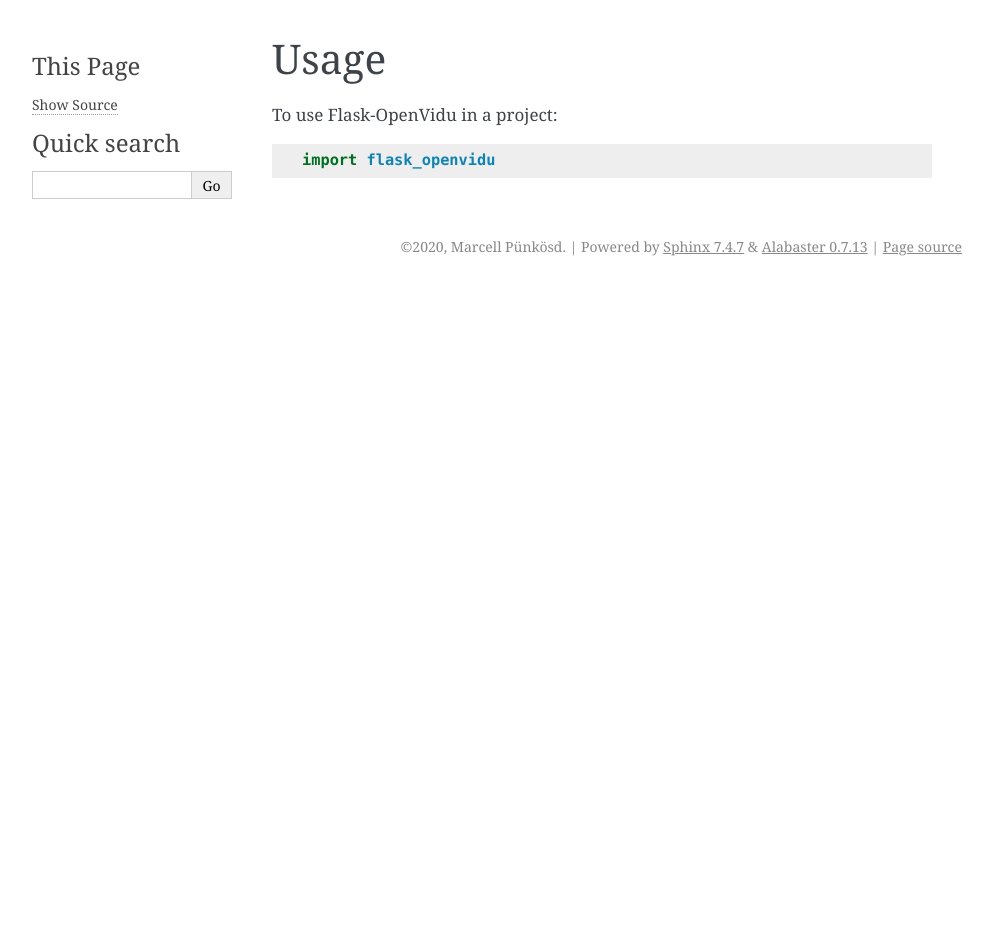
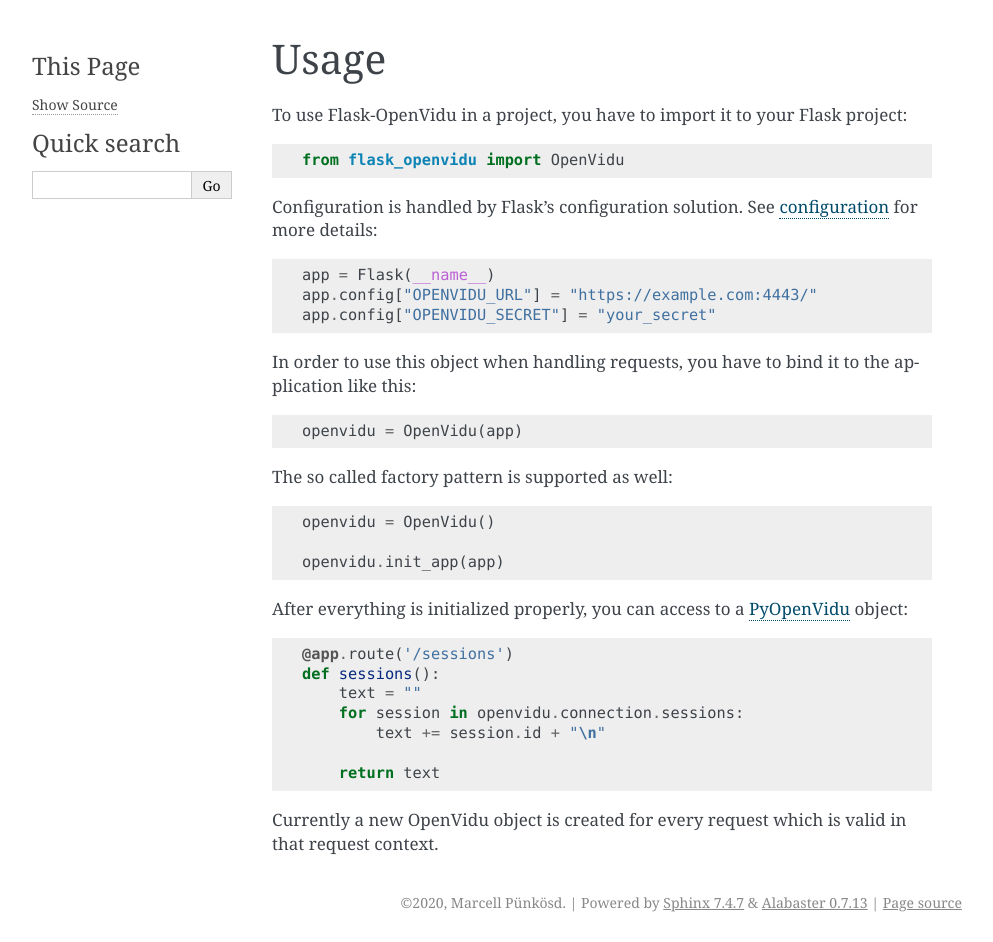
Before and after one commit to marcsello/flask-openvidu, a Sphinx documentation site: the page built from docs/usage.rst, in a window 1280 px wide. Shown: the whole page, without its empty margins (148-1141 px from the left). Built offline with Sphinx 7.4.7, drawn with Linux system fonts in a browser that asks for light colours; pages that are not in the unit, such as notebooks, are missing from menus; before the commit the page ends 900 px from its top, so only the background shows below that.

```diff
--- a/HISTORY.rst
+++ b/HISTORY.rst
@@ -2,7 +2,7 @@
 History
 =======
 
-0.1.0 (2020-04-03)
+0.1.0 (2020-04-29)
 ------------------
 
 * First release on PyPI.
--- a/docs/readme.rst
+++ /dev/null
@@ -1 +0,0 @@
-.. include:: ../README.rst
--- a/docs/usage.rst
+++ b/docs/usage.rst
@@ -2,6 +2,42 @@
 Usage
 =====
 
-To use Flask-OpenVidu in a project::
+To use Flask-OpenVidu in a project, you have to import it to your Flask project::
 
-    import flask_openvidu
+    from flask_openvidu import OpenVidu
+
+
+Configuration is handled by Flask's configuration solution. See configuration_ for more details::
+
+    app = Flask(__name__)
+    app.config["OPENVIDU_URL"] = "https://example.com:4443/"
+    app.config["OPENVIDU_SECRET"] = "your_secret"
+
+.. _configuration: configuration
+
+In order to use this object when handling requests, you have to bind it to the application like this::
+
+
+    openvidu = OpenVidu(app)
+
+The so called factory pattern is supported as well::
+
+    openvidu = OpenVidu()
+
+    openvidu.init_app(app)
+
+After everything is initialized properly, you can access to a PyOpenVidu_ object::
+
+
+    @app.route('/sessions')
+    def sessions():
+        text = ""
+        for session in openvidu.connection.sessions:
+            text += session.id + "\n"
+
+        return text
+
+.. _PyOpenVidu: https://pypi.org/project/pyopenvidu/
+
+
+Currently a new OpenVidu object is created for every request which is valid in that request context.
```
Also changed, not shown: CONTRIBUTING.rst (+6 -7 lines), README.rst (+5 -5 lines), docs/configuration.rst (added, +20 -0 lines), docs/index.rst (+6 -4 lines), docs/source/flask_openvidu.rst (added, +11 -0 lines), docs/source/modules.rst (added, +7 -0 lines).
